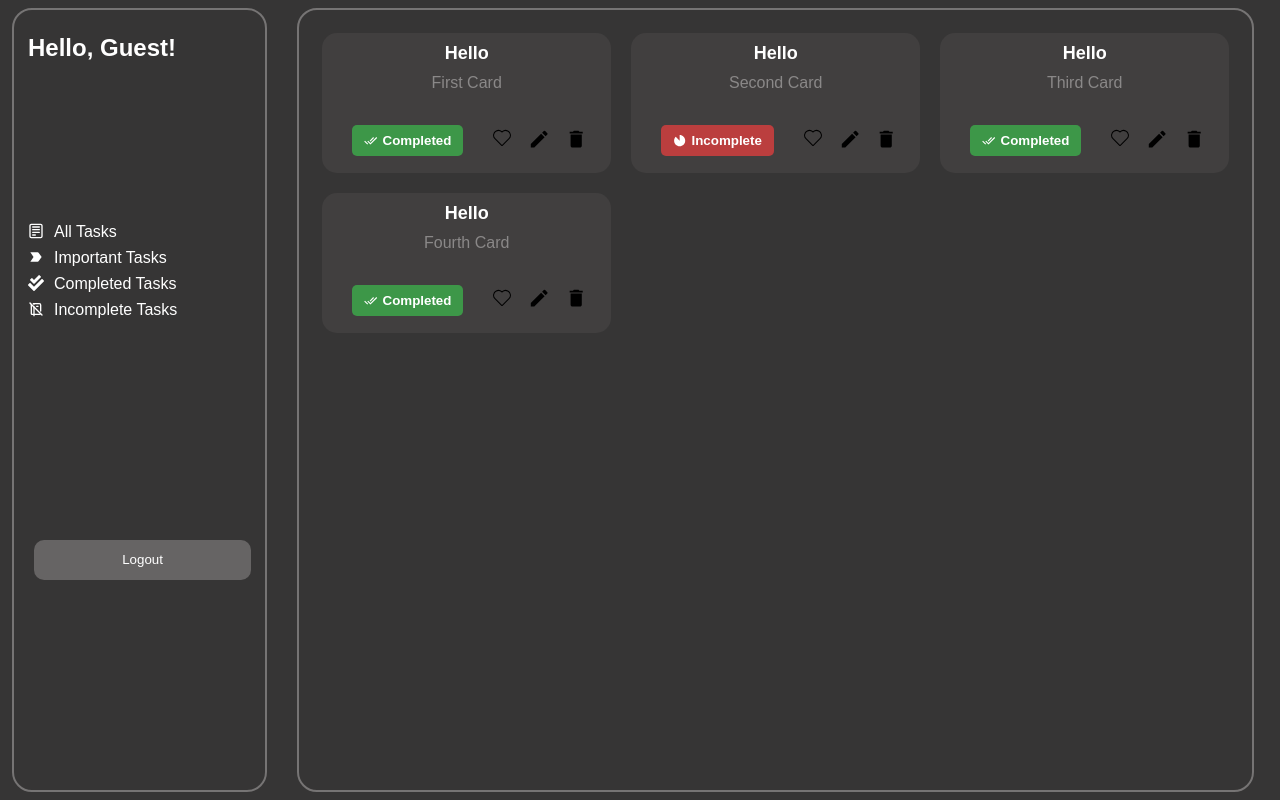
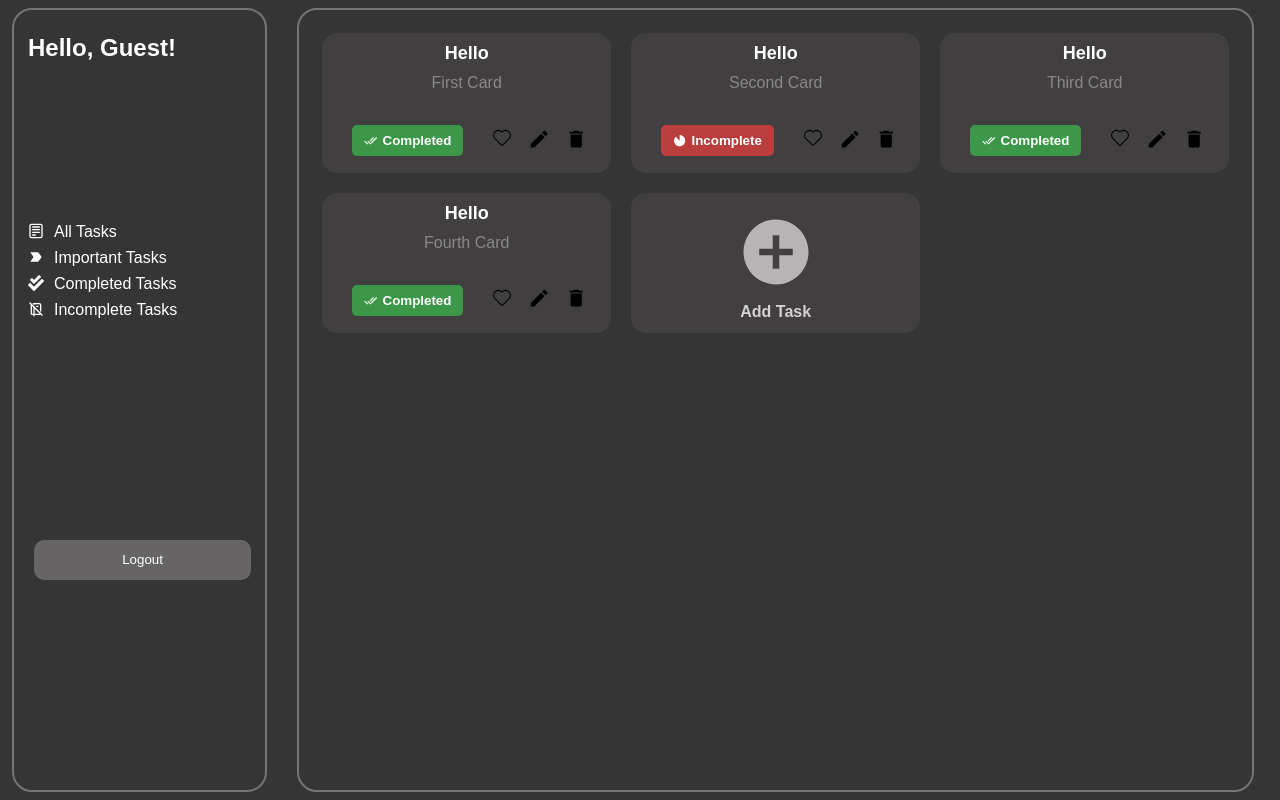
Before and after one commit to ananyaSingh5040/Lpu-MERN, a React (Vite) app in the folder FEB-2025/Task_Management_Frontend/: page / in a window 1280 px wide. Built offline with nearby package versions, Linux system fonts and the light colour scheme; no server answers; sample sign-in values are in the browser's storage.

Commit message:
21-04-25

```diff
--- a/FEB-2025/Task_Management_Frontend/src/pages/AllTasks.jsx
+++ b/FEB-2025/Task_Management_Frontend/src/pages/AllTasks.jsx
@@ -4,7 +4,7 @@ import Cards from '../components/Cards'
 const AllTasks = () => {
   return (
     <div>
-        <Cards/>
+        <Cards home="true"/>
     </div>
 
   )
```
